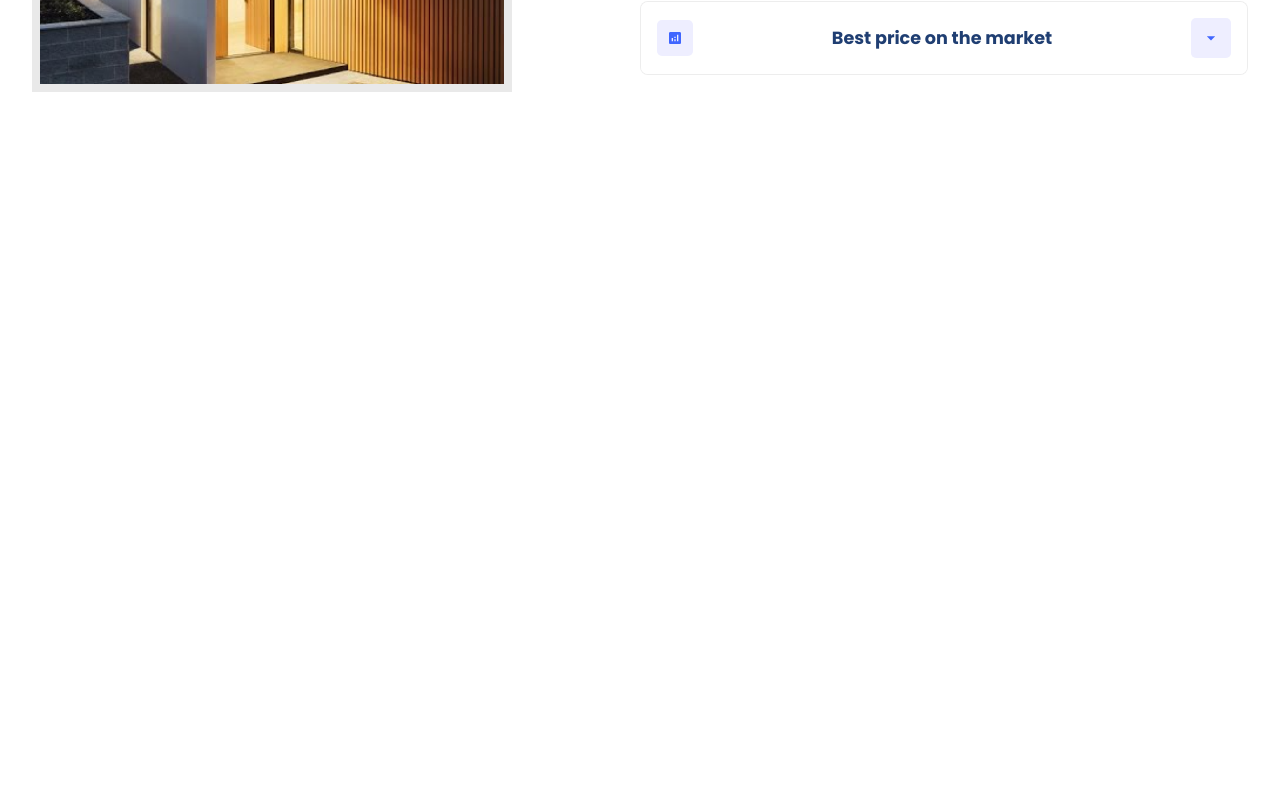
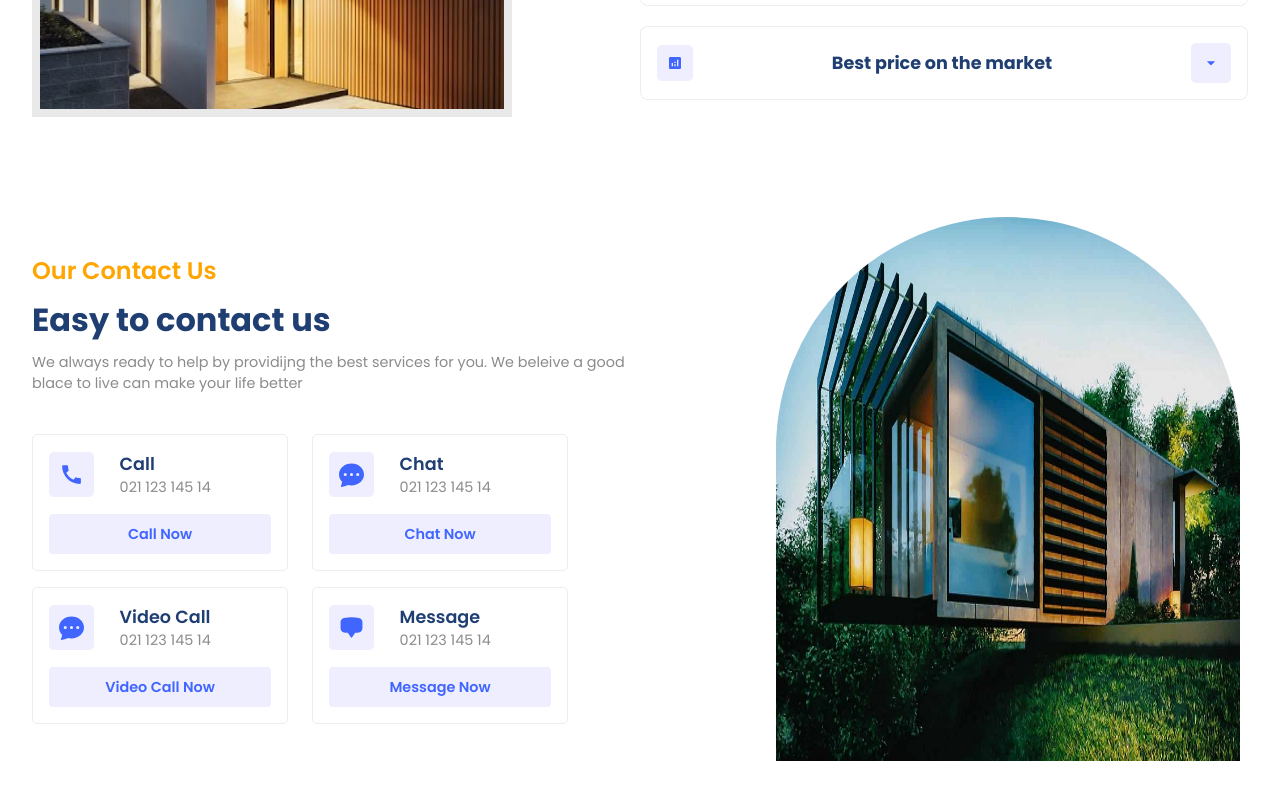
Before and after one commit to abuhasanrumi/beche-din, a React (Vite) app: page / in a window 1280 px wide. Shown: the part 1958-2758 px from the top of the page. Before the commit the page ends 2085 px from the top, so only its background shows below. Built offline with nearby package versions, Linux system fonts and the light colour scheme.

Commit message:
contact section complete

```diff
--- a/src/App.jsx
+++ b/src/App.jsx
@@ -4,6 +4,7 @@ import "./App.css";
 import Companies from "./components/Companies/Companies";
 import Residencies from "./components/Residencies/Residencies";
 import Value from "./components/Value/Value";
+import Contact from "./components/Contact/Contact";
 
 function App() {
   return (
@@ -16,6 +17,7 @@ function App() {
       <Companies />
       <Residencies />
       <Value />
+      <Contact />
     </div>
   );
 }
--- /dev/null
+++ b/src/components/Contact/Contact.css
@@ -0,0 +1,62 @@
+.c-container {
+  justify-content: space-between;
+}
+
+.c-container > div {
+  flex: 1;
+}
+
+.c-right {
+  width: 100%;
+}
+
+.c-left {
+  gap: 0.5rem;
+}
+
+.contactModes {
+  margin-top: 2rem;
+  gap: 1rem;
+}
+
+.contactModes .row {
+  gap: 1.5rem;
+}
+
+.mode {
+  width: 16rem;
+  padding: 1rem;
+  border: 0.8px solid rgba(128, 128, 128, 0.143);
+  border-radius: 5px;
+  gap: 1rem;
+  transition: all 300ms ease-in;
+}
+
+.mode .button {
+  width: 100%;
+  background: var(--lightBlue);
+  color: var(--blue);
+  font-size: 0.9rem;
+  font-weight: 600;
+}
+
+.mode > :nth-child(1) {
+  width: 100%;
+  gap: 1.6rem;
+}
+
+.mode .detail .primaryText {
+  font-size: 1.1rem;
+  font-weight: 600;
+}
+
+.mode:hover {
+  scale: 1.1;
+  box-shadow: var(--shadow);
+}
+
+.mode .button:hover {
+  background: var(--blue-gradient);
+  color: white;
+  scale: 0.8;
+}
--- /dev/null
+++ b/src/components/Contact/Contact.jsx
@@ -0,0 +1,96 @@
+import React from "react";
+import "./Contact.css";
+import { MdCall } from "react-icons/md";
+import { BsFillChatDotsFill } from "react-icons/bs";
+import { HiChatBubbleBottomCenter } from "react-icons/hi2";
+
+const Contact = () => {
+  return (
+    <section className="c-wrapper">
+      <div className="paddings innerWidth flexCenter c-container">
+        {/* left side */}
+        <div className="flexColStart c-left">
+          <span className="orangeText">Our Contact Us</span>
+          <span className="primaryText">Easy to contact us</span>
+          <span className="secondaryText">
+            We always ready to help by providijng the best services for you. We
+            beleive a good blace to live can make your life better
+          </span>
+
+          <div className="flexColStart contactModes">
+            {/* first row starts */}
+            <div className="flexStart row">
+              {/* First Mode  */}
+              <div className="flexColCenter mode">
+                <div className="flexStart">
+                  <div className="flexCenter icon">
+                    <MdCall size={25} />
+                  </div>
+                  <div className="flexColStart detail">
+                    <span className="primaryText">Call</span>
+                    <span className="secondaryText">021 123 145 14</span>
+                  </div>
+                </div>
+                <div className="flexCenter button">Call Now</div>
+              </div>
+              {/* Second Mode  */}
+              <div className="flexColCenter mode">
+                <div className="flexStart">
+                  <div className="flexCenter icon">
+                    <BsFillChatDotsFill size={25} />
+                  </div>
+                  <div className="flexColStart detail">
+                    <span className="primaryText">Chat</span>
+                    <span className="secondaryText">021 123 145 14</span>
+                  </div>
+                </div>
+                <div className="flexCenter button">Chat Now</div>
+              </div>
+            </div>
+            {/* First row ends  */}
+
+            {/* second row starts */}
+            <div className="flexStart row">
+              {/* third Mode  */}
+              <div className="flexColCenter mode">
+                <div className="flexStart">
+                  <div className="flexCenter icon">
+                    <BsFillChatDotsFill size={25} />
+                  </div>
+                  <div className="flexColStart detail">
+                    <span className="primaryText">Video Call</span>
+                    <span className="secondaryText">021 123 145 14</span>
+                  </div>
+                </div>
+                <div className="flexCenter button">Video Call Now</div>
+              </div>
+              {/* forth Mode  */}
+              <div className="flexColCenter mode">
+                <div className="flexStart">
+                  <div className="flexCenter icon">
+                    <HiChatBubbleBottomCenter size={25} />
+                  </div>
+                  <div className="flexColStart detail">
+                    <span className="primaryText">Message</span>
+                    <span className="secondaryText">021 123 145 14</span>
+                  </div>
+                </div>
+                <div className="flexCenter button">Message Now</div>
+              </div>
+            </div>
+            {/* second row ends  */}
+          </div>
+        </div>
+
+        {/* right side */}
+        <div className="c-right flexColEnd">
+          <div className="image-container">
+            <img src="./contact.jpg" alt="" />
+          </div>
+        </div>
+      </div>
+    </section>
+  );
+};
+
+export default Contact;
--- a/src/components/Value/Value.css
+++ b/src/components/Value/Value.css
@@ -1,3 +1,7 @@
+.v-wrapper {
+  padding: 25px 0;
+}
+
 .v-container .image-container {
   border: 8px solid rgb(232 232 232 /93%);
 }
```
